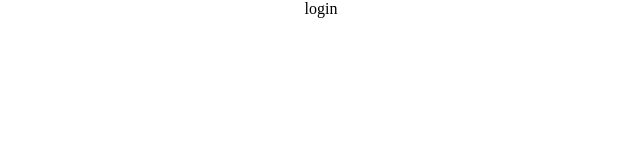
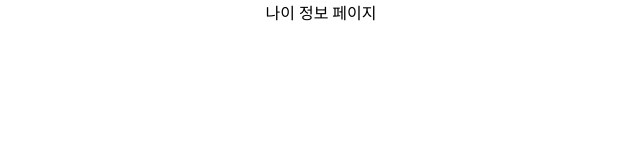
Before and after one commit to goormorg/front, a React (Create React App) app: page /login in a window 1280 px wide. Shown: the top 160 px of the page, without its empty margins (319-959 px from the left). Built offline with nearby package versions, Linux system fonts and the light colour scheme.

Commit message:
Add funnel

```diff
--- a/src/pages/Login.tsx
+++ b/src/pages/Login.tsx
@@ -1,14 +1,22 @@
-/** @jsxImportSource @emotion/react */
+import React from "react";
+import { css } from "@emotion/react";
 
-import React from "react";
-import { css } from '@emotion/react'
+import { useState } from "react";
 
 function LoginPage() {
-    return (
-        <>
-        <p>login</p>
-        </>
-    )
+  type pages = "age" | "gender" | "form" | "ex";
+  const [cur, setCur] = useState<pages>("age");
+
+  return (
+    <>
+      {cur === "ex" && (
+        <div /*goNext={() => setCur("age")}*/>예시 사용 방법</div>
+      )}
+      {cur === "age" && <div>나이 정보 페이지</div>}
+      {cur === "gender" && <div>성별 정보 페이지</div>}
+      {cur === "form" && <div>체형 정보 페이지</div>}
+    </>
+  );
 }
 
-export { LoginPage }
+export { LoginPage };
```
